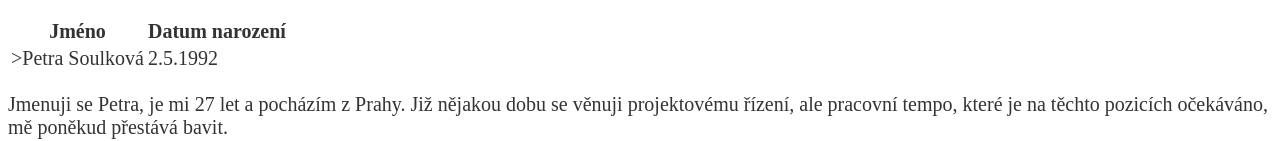
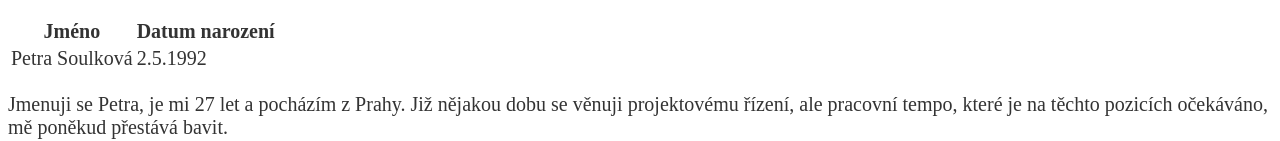
Before and after one commit to tvorimweb-2019-praha-podzim/projekt01-vizitka-petrasoulkova, a plain HTML site: page index.html in a window 1280 px wide. Shown: the part 249-390 px from the top of the page. Drawn offline with Linux system fonts and the light colour scheme.

Commit message:
Update index.html

```diff
--- a/index.html
+++ b/index.html
@@ -18,7 +18,7 @@
         <th><strong>Datum narození</strong></th>
     </tr>
     <tr>
-        <td>>Petra Soulková</td>
+        <td>Petra Soulková</td>
         <td>2.5.1992</td>
     </tr>
 </table>
```
